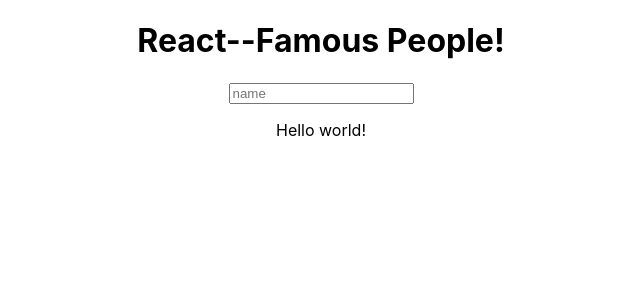
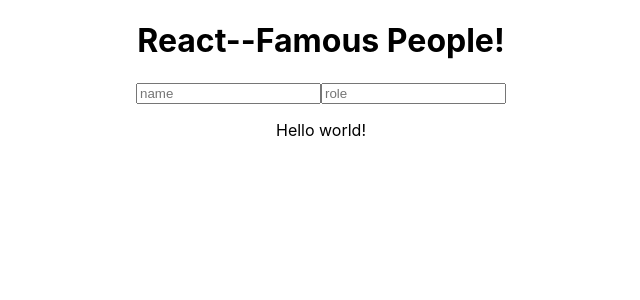
Before and after one commit to dmayou/react-famous-people, a React (Create React App) app: page / in a window 1280 px wide. Shown: the top 300 px of the page, without its empty margins (319-959 px from the left). Built offline with nearby package versions, Linux system fonts and the light colour scheme.

Commit message:
add role input

```diff
--- a/src/Components/FamousPerson/FamousPerson.js
+++ b/src/Components/FamousPerson/FamousPerson.js
@@ -19,6 +19,7 @@
         return (
             <div>
                 <input type="text" placeholder="name" onChange={ this.handleChange('name') } />
+                <input type="text" placeholder="role" onChange={this.handleChange('role')} />
                 <p>Hello world! {this.state.person.name + ' ' + this.state.person.role}</p>
             </div>
         );
```
